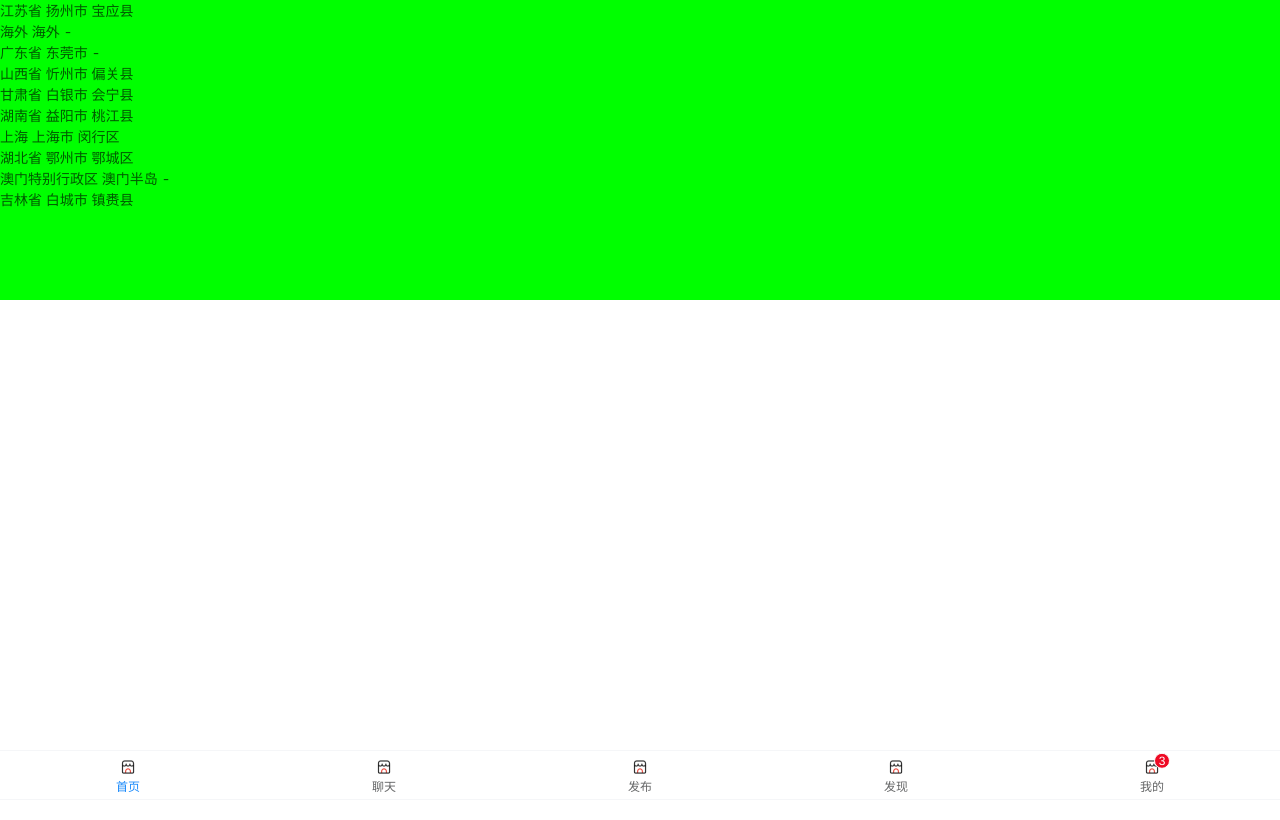
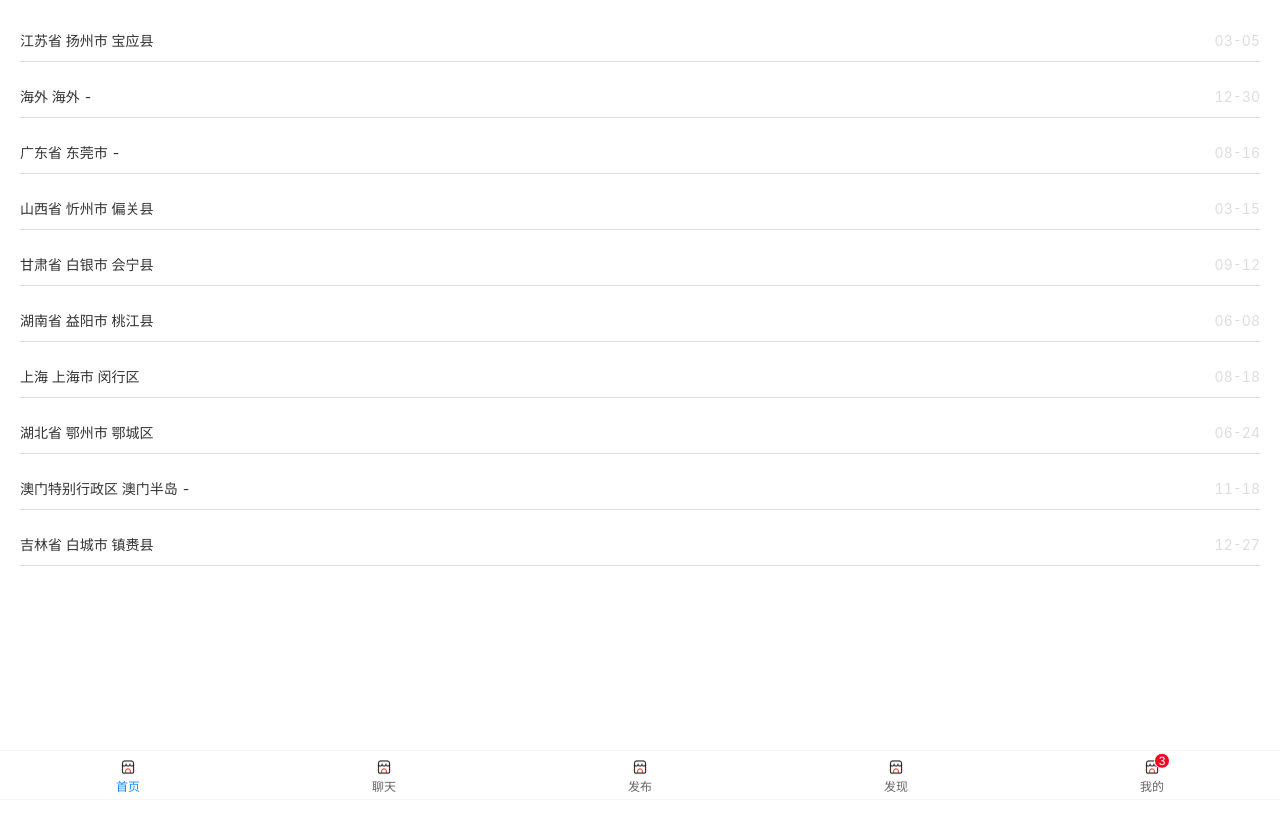
Before and after one commit to weijing4003/vue-cli3.0-template, a Vue app: page /index in a window 1280 px wide. Built offline with nearby package versions, Linux system fonts and the light colour scheme; no server answers.

Commit message:
filter too

```diff
--- /dev/null
+++ b/src/components/NewsList.vue
@@ -0,0 +1,43 @@
+<template>
+  <div>
+    <div v-if="data.length > 0" class="item">
+      <ul v-for="item in data" :key="item.id">
+        <li class="item-list">
+          {{item.address}}<time>{{item.date | timeFiler("MM-DD")}}</time>
+        </li>
+      </ul>
+    </div>
+  </div>
+</template>
+
+<script>
+import axios from "axios";
+
+export default {
+  props: {
+    data: {
+      type: Array,
+      default: []
+    }
+  }
+};
+</script>
+
+<!-- Add "scoped" attribute to limit CSS to this component only -->
+<style scoped lang="less">
+.item {
+  height: 300px;
+  width: 100%;
+  .item-list {
+    height: 42px;
+    line-height: 42px;
+    font-size: 14px;
+    color: #333;
+    border-bottom: 1px solid #dedede;
+    time {
+      color: #dedede;
+      float: right;
+    }
+  }
+}
+</style>
--- a/src/components/module/index.vue
+++ b/src/components/module/index.vue
@@ -1,21 +1,20 @@
 <template>
-  <div>
-    <ul class="item">
-      <li v-for="item in data" :key="item.id">{{item.address}}
-      </li>
+  <div class="wrapper">
 
-    </ul>
+    <NewsList :data = "data"/>
   </div>
 </template>
 
 <script>
 import axios from "axios";
+import NewsList from "@/components/NewsList"
 
 export default {
   created() {
     this.test();
   },
   components: {
+    NewsList
   },
   data() {
     return {
@@ -39,9 +38,8 @@ export default {
 
 <!-- Add "scoped" attribute to limit CSS to this component only -->
 <style scoped lang="less">
-.item {
-  background: #00ff00;
-  height: 300px;
-  width: 100%;
+.wrapper {
+  margin: 20px
 }
+
 </style>
--- a/src/lib/filter/index.js
+++ b/src/lib/filter/index.js
@@ -4,6 +4,7 @@ import timeFiler from './timeFiler'
 const filters = {
 	timeFiler,
 }
+// 全局注册
 for (let key in filters) {
     Vue.filter(key, filters[key])
 }
--- a/src/main.js
+++ b/src/main.js
@@ -4,7 +4,9 @@ import router from './router'
 import store from './store'
 import axios from "./lib/axios"
 
-import './mock/mock.js'
+import './mock/mock.js'           // 引入模拟数据
+import './lib/filter/'            // 引入时间日期过滤器
+
 
 
 Vue.config.productionTip = false
--- a/vue.config.js
+++ b/vue.config.js
@@ -21,4 +21,5 @@ module.exports = {
     // }
   },
 
+
 }
```
Also changed, not shown: src/assets/css/index.css (line endings or trailing spaces).
